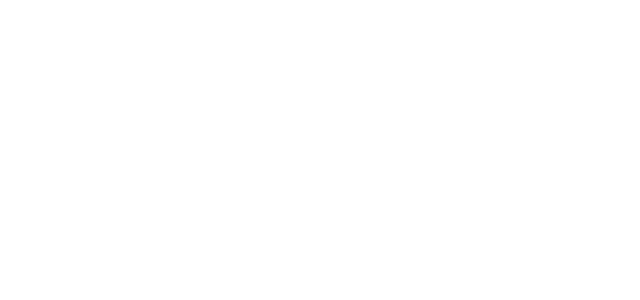
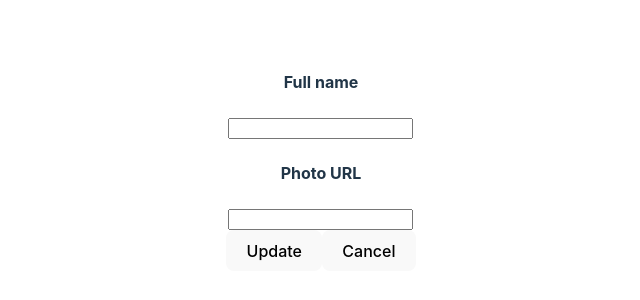
Before and after one commit to Datthatreya-Bhatt/react-expense-tracker, a React (Vite) app: page /updateProfile in a window 1280 px wide. Shown: the part 240-540 px from the top of the page, without its empty margins (319-959 px from the left). Built offline with nearby package versions, Linux system fonts and the light colour scheme.

Commit message:
update profile page added

```diff
--- a/src/App.jsx
+++ b/src/App.jsx
@@ -6,16 +6,21 @@
 import { AuthContextProvider } from "./context/AuthContext";
 import Login from "./components/Login";
 import Dummy from "./components/Dummy";
+import UpdateProfile from "./components/UpdateProfile";
+import { UserContextProvider } from "./context/UserContext";
 
 function App() {
   return (
+    <UserContextProvider>
       <AuthContextProvider>
         <Switch>
           <Route path="/signup" component={Signup} />
           <Route path="/login" component={Login} />
           <Route path="/home" component={Dummy} />
+          <Route path="/updateProfile" component={UpdateProfile} />
         </Switch>
       </AuthContextProvider>
+    </UserContextProvider>
   );
 }
 
--- a/src/components/Dummy.jsx
+++ b/src/components/Dummy.jsx
@@ -1,6 +1,6 @@
 import React from "react";
 import { useAuthContext } from "../context/AuthContext";
-import { Redirect } from "react-router-dom/cjs/react-router-dom.min";
+import { Redirect, useHistory } from "react-router-dom/cjs/react-router-dom.min";
 
 
 
@@ -9,13 +9,19 @@
 const Dummy = ()=>{
 
     const {isLoggedIn} = useAuthContext();
+    const history = useHistory();
     if(!isLoggedIn){
         return <Redirect to="/login"/>
+    }
+
+    function submitHandler(){
+        history.push('/updateProfile');
     }
 
     return (
         <>
             <h4>Welcome to Expense Tracker</h4>
+            <button onClick={submitHandler()}>Your profile is incomplete, Complete Now!</button>
         </>
     );
 };
--- /dev/null
+++ b/src/components/UpdateProfile.jsx
@@ -0,0 +1,39 @@
+import React from "react";
+import { useUserContext } from "../context/UserContext";
+import { useAuthContext } from "../context/AuthContext";
+import axios from "axios";
+
+const UpdateProfile = () => {
+  const { fullName, setFullName, photoUrl, setphotoUrl } = useUserContext();
+  const { url } = useAuthContext();
+
+  async function handleUpdate() {
+    try{
+        let id = localStorage.getItem('token');
+        console.log(id, 'This is id in handleUpdate');
+        let res = await axios.post(`${url}/update/${id}`, {
+            fullName, photoUrl
+        });
+
+        console.log(res.data);
+
+    }catch(error){
+        console.log(error?.message || 'Something went wrong.');
+    }
+  }
+
+  return (
+    <>
+      <h4>Full name</h4>
+      <input type="text" onChange={(e) => setFullName(e.target.value)} />
+      <h4>Photo URL</h4>
+      <input type="text" onChange={(e) => setphotoUrl(e.target.value)} />
+
+      <br />
+      <button onClick={() => handleUpdate()}>Update</button>
+      <button onClick={() => console.log("Canceled")}>Cancel</button>
+    </>
+  );
+};
+
+export default UpdateProfile;
--- /dev/null
+++ b/src/context/UserContext.jsx
@@ -0,0 +1,19 @@
+import React, { createContext, useContext, useState } from "react";
+
+const UserContext = createContext();
+const UserContextProvider = ({ children }) => {
+  const [fullName, setFullName] = useState("");
+  const [photoUrl, setphotoUrl] = useState("");
+
+  return (
+    <UserContext.Provider
+      value={{ fullName, setFullName, photoUrl, setphotoUrl }}
+    >
+      {children}
+    </UserContext.Provider>
+  );
+};
+
+const useUserContext = () => useContext(UserContext);
+
+export { UserContextProvider, useUserContext };
```
Lines whose indentation alone changed are shown as unchanged.
